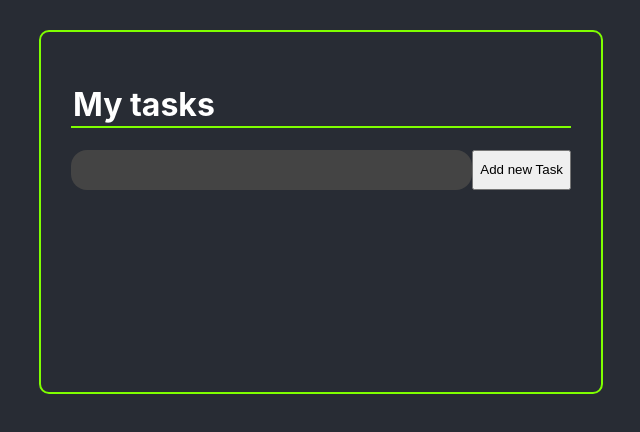
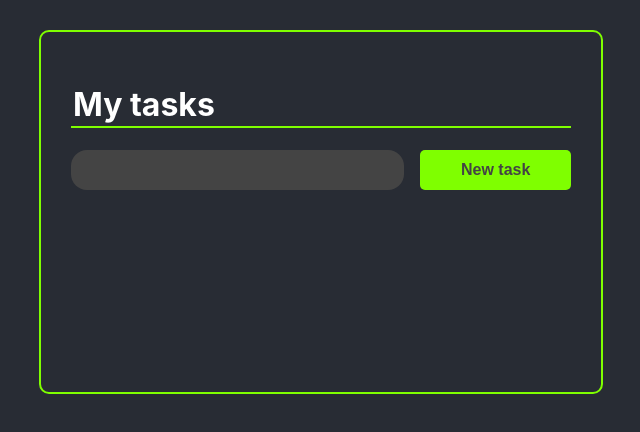
Before and after one commit to Junkes00/to-do-list, a React (Create React App) app: page / in a window 1280 px wide. Shown: the top 432 px of the page, without its empty margins (319-959 px from the left). Built offline with nearby package versions, Linux system fonts and the light colour scheme.

Commit message:
Add the Button component to AddTask component

```diff
--- a/src/Components/AddTask/index.jsx
+++ b/src/Components/AddTask/index.jsx
@@ -1,11 +1,14 @@
 import React from "react";
+import Button from "../Button";
 import "./Styles.css";
 
-const AddTask = () => {
+const AddTask = ({ handleAddNewTask }) => {
   return (
     <div className="add-task-container">
-      <input className="add-task-input" type="text" name="" id="" />
-      <button className="add-task-button">Add new Task</button>
+      <input className="add-task-input" type="text" />
+      <div className="add-task-button-container">
+        <Button>Add new task</Button>
+      </div>
     </div>
   );
 };
```
